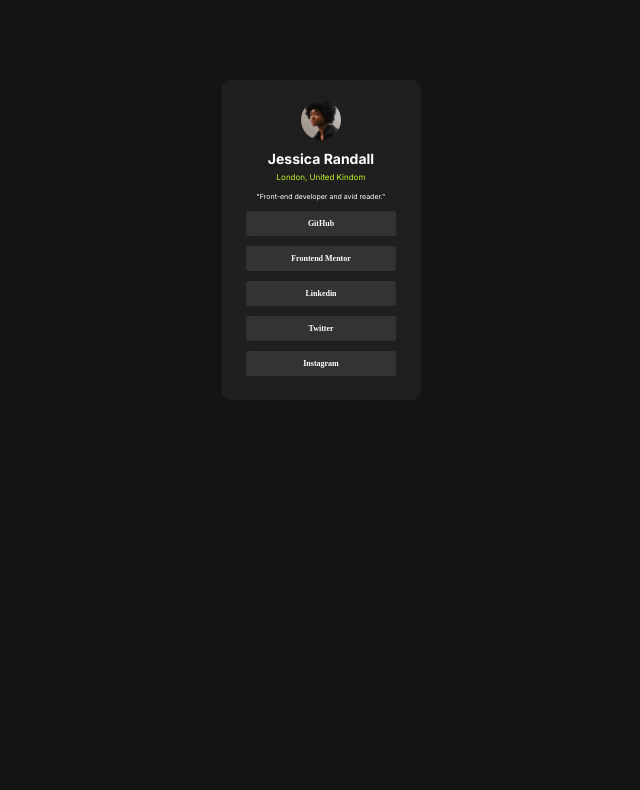
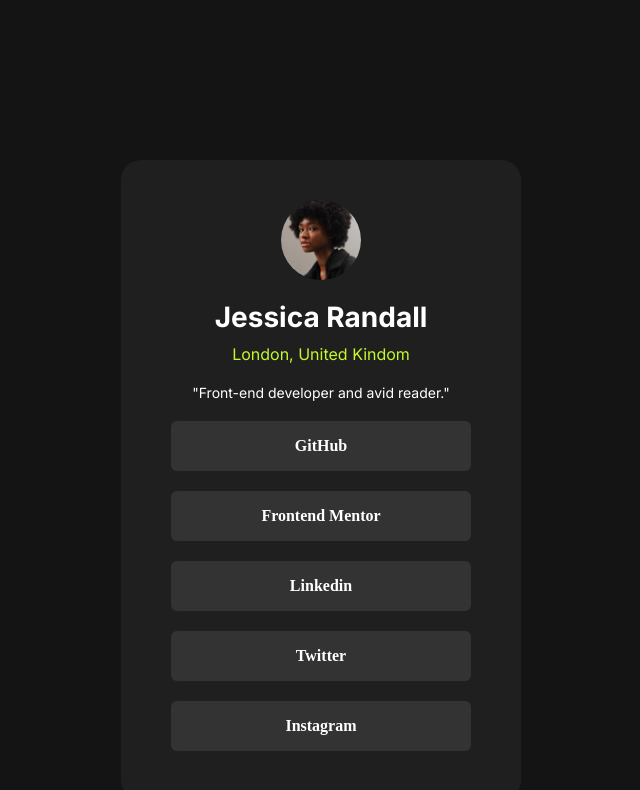
Before and after one commit to juanito2108/social-media-porfile, a plain HTML site: page index.html in a window 1280 px wide. Shown: the whole page, without its empty margins (319-959 px from the left). Drawn offline with Linux system fonts and the light colour scheme.

Commit message:
second commit

```diff
--- a/style.css
+++ b/style.css
@@ -9,12 +9,12 @@
 }
 .main-container{
     background-color: hsl(0, 0%, 12%);
-    width: 200px;
-    height: 320px;
+    width: 400px;
+    height: 640px;
     display: flex;
     align-items: center;
     margin-top: 40%;
-    border-radius: 10px;
+    border-radius: 20px;
     justify-content: center;
     align-items: flex-start;
 }
@@ -26,49 +26,49 @@
 }
 .main-container-header img{
 
-    width: 40px;
-    height: 40px;
-    border-radius: 50px;
-    margin-bottom: 10px;
-    margin-top: 20px;
+    width: 80px;
+    height: 80px;
+    border-radius: 100px;
+    margin-bottom: 20px;
+    margin-top: 40px;
 
 }
 .description-text{
     font-family: "Inter", sans-serif;
     color: white;
-    font-size: 8px;
+    font-size: 16px;
     background-color: hsl(0, 0%, 12%);
 
 }
 .description-text h2{
-    font-size: 14px;
+    font-size: 28px;
     text-align: center;
-    margin-bottom: 5px;
+    margin-bottom: 10px;
     background-color: hsl(0, 0%, 12%);
 
 }
 .city{
-    font-size: 8px;
+    font-size: 16px;
     text-align: center;
     color: hsl(75, 94%, 57%);
     background-color: hsl(0, 0%, 12%);
 }
 .cargo-profesional{
-    font-size:7px ;
-    margin-top:10px ;
+    font-size:14px ;
+    margin-top:20px ;
     background-color: hsl(0, 0%, 12%);
 }
 section{
     background-color:hsl(0, 0%, 12%);
 }
 .redes{
-    margin-bottom: 15px;
+    margin-bottom: 30px;
     color: white;
     list-style-type: none;
     text-align: center;
-    font-size: 8px;
+    font-size: 16px;
     font-weight: bold;
-    margin-top: 10px;
+    margin-top: 20px;
     background-color:hsl(0, 0%, 12%);
 }
 .redes li{
@@ -76,11 +76,11 @@
     align-items: center;
     justify-content: center
     ;
-    width: 150px;
-    height:25px ;
-    margin: 10px;
+    width: 300px;
+    height:50px ;
+    margin: 20px;
     background-color:hsl(0, 0%, 20%) ;
-    border-radius: 3px;
+    border-radius: 6px;
     cursor: pointer;
 
 }
```
